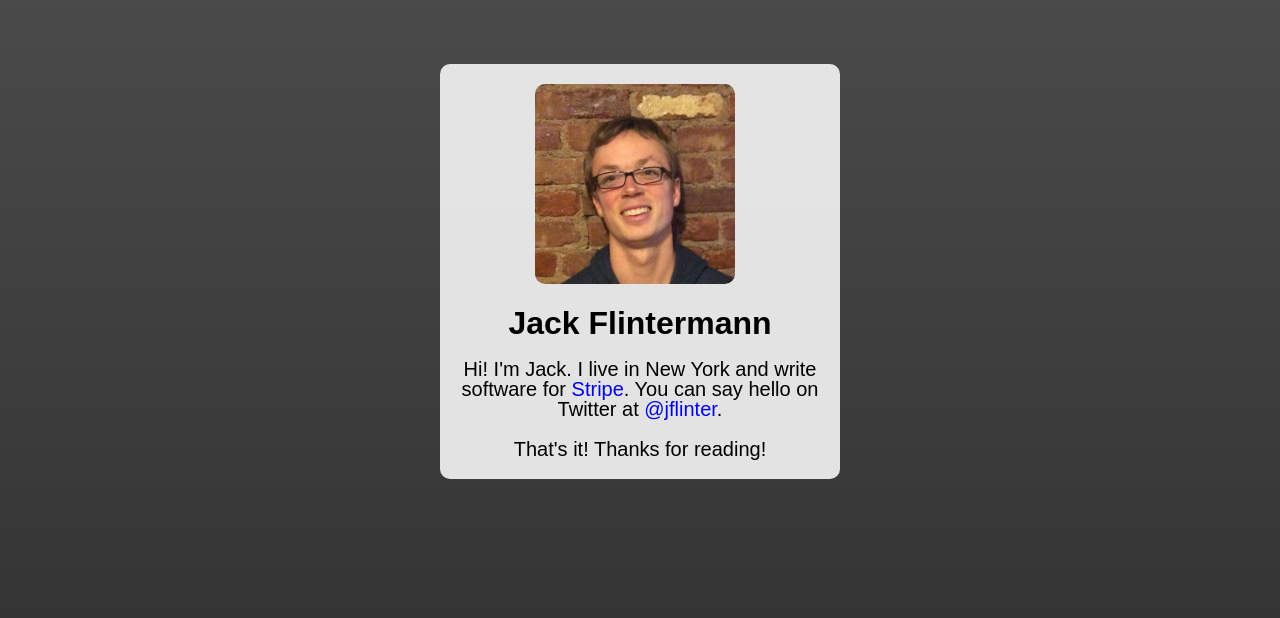
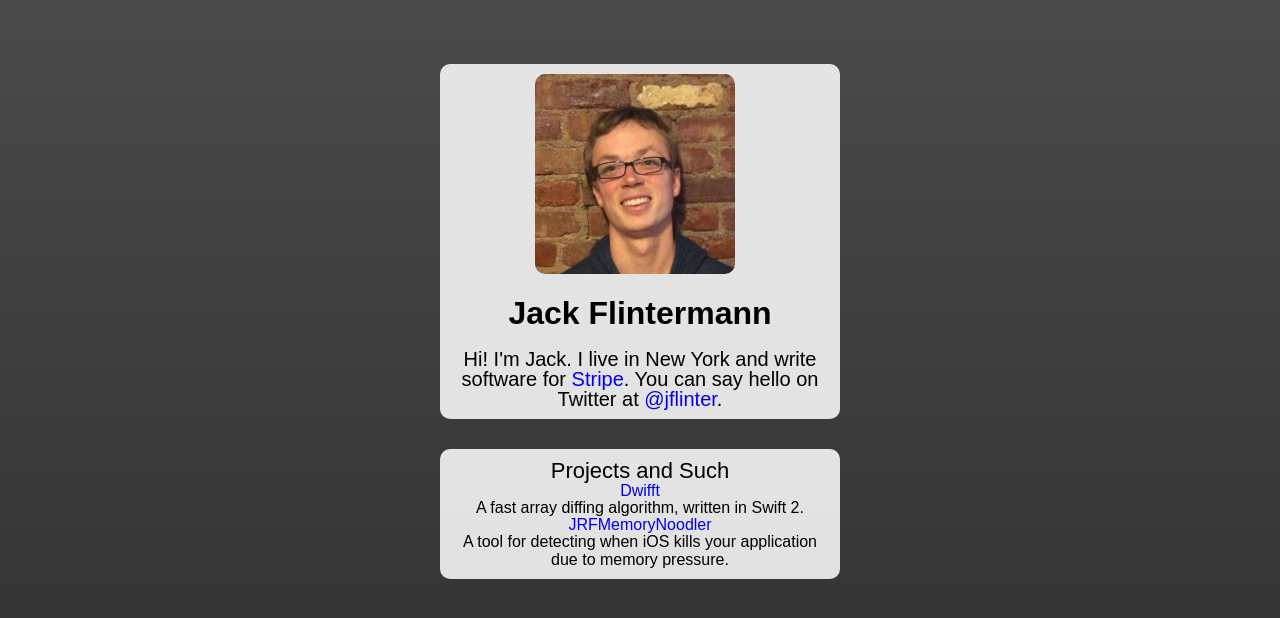
Before and after one commit to jflinter/jflinter.github.com, a Jekyll site: the page built from index.html, in a window 1280 px wide. Shown: the top 618 px of the page. Built offline with Jekyll 4.4.1, drawn with Linux system fonts in a browser that asks for light colours; Markdown is read by kramdown in place of the engine named in the settings.

Commit message:
add projects; change font

```diff
--- a/_includes/header.html
+++ b/_includes/header.html
@@ -7,8 +7,23 @@
       Jack Flintermann
     </h1>
     <h3 class="hello">
-      Hi! I'm Jack. I live in New York and write software for <a href='https://stripe.com'>Stripe</a>. You can say hello on Twitter at <a href='https://twitter.com/jflinter'>@jflinter</a>.<br /><br />
-      That's it! Thanks for reading!
+      Hi! I'm Jack. I live in New York and write software for <a href='https://stripe.com'>Stripe</a>. You can say hello on Twitter at <a href='https://twitter.com/jflinter'>@jflinter</a>.
     </h3>
   </div>
 </div>
+
+<div class="header">
+  <h2>
+    Projects and Such
+  </h2>
+  <ul>
+    <li>
+      <strong><a href="https://github.com/jflinter/Dwifft">Dwifft</a></strong>
+      <p>A fast array diffing algorithm, written in Swift 2.</p>
+    </li>
+    <li>
+    <strong><a href="https://github.com/jflinter/JRFMemoryNoodler">JRFMemoryNoodler</a></strong>
+      <p>A tool for detecting when iOS kills your application due to memory pressure.</p>
+    </li>
+  </ul>
+</div>
--- a/_layouts/default.html
+++ b/_layouts/default.html
@@ -13,7 +13,7 @@
         <link href="/css/screen.css" media="screen, projection" rel="stylesheet" type="text/css" />
         <script type="text/javascript">
         WebFontConfig = {
-          google: { families: [ 'Raleway:300,400:latin' ] }
+            google: { families: [ 'Source+Sans+Pro:400,300,600:latin' ] }
         };
         </script>
         <script src='http://ajax.googleapis.com/ajax/libs/webfont/1.0.31/webfont.js'></script>
--- a/css/screen.css
+++ b/css/screen.css
@@ -78,7 +78,7 @@ article, aside, details, figcaption, figure, footer, header, hgroup, main, menu,
   font-family: Raleway, sans-serif;
   opacity: 1;
   border-radius: 10px;
-  padding: 20px;
+  padding: 10px;
   box-sizing: border-box;
   background-color: rgba(245, 245, 245, 0.9);
   text-align: center;
```
